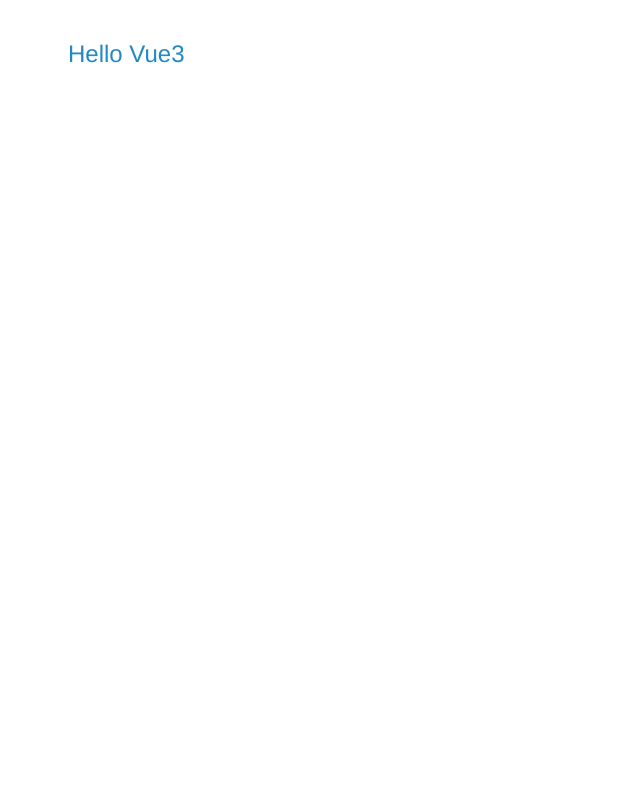
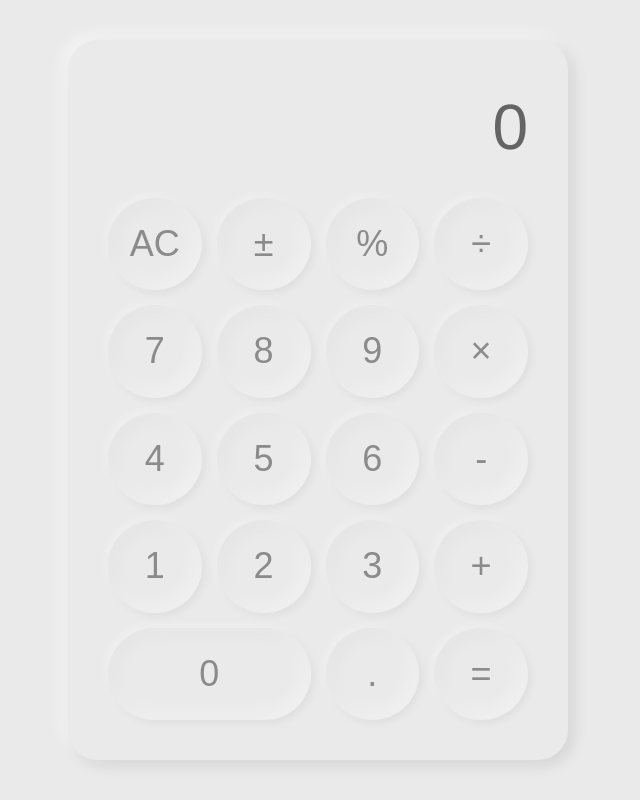
Before and after one commit to Saltro/vue-calculator, a Vue app: page / in a window 1280 px wide. Shown: the whole page, without its empty margins (322-962 px from the left). Built offline with nearby package versions, Linux system fonts and the light colour scheme.

Commit message:
style: 基本外观

```diff
--- a/src/App.vue
+++ b/src/App.vue
@@ -28,5 +28,6 @@
   display: flex;
   justify-content: center;
   align-items: center;
+  background-color: #EAEAEA;
 }
 </style>
--- a/src/components/Index.vue
+++ b/src/components/Index.vue
@@ -1,6 +1,25 @@
 <template>
   <div id="container">
-    <span>{{ hello }}</span>
+    <span id="result">{{ result }}</span>
+    <button id="ac">AC</button>
+    <button id="not">±</button>
+    <button id="percent">%</button>
+    <button id="division">÷</button>
+    <button id="seven">7</button>
+    <button id="eight">8</button>
+    <button id="nine">9</button>
+    <button id="multiply">×</button>
+    <button id="four">4</button>
+    <button id="five">5</button>
+    <button id="six">6</button>
+    <button id="minus">-</button>
+    <button id="one">1</button>
+    <button id="two">2</button>
+    <button id="three">3</button>
+    <button id="plus">+</button>
+    <button id="zero">0</button>
+    <button id="dot">.</button>
+    <button id="equal">=</button>
   </div>
 </template>
 
@@ -9,10 +28,10 @@
 
 export default defineComponent({
   setup () {
-    const hello = ref<string>('Hello Vue3')
+    const result = ref<string>('0')
 
     return {
-      hello
+      result
     }
   }
 })
@@ -24,9 +43,121 @@
   height: 90%;
   max-width: 500px;
   max-height: 750px;
-  span {
-    font-size: 24px;
-    color: #2189c5;
+  border-radius: 30px;
+  box-sizing: border-box;
+  display: grid;
+  grid: repeat(6, 1fr) / repeat(4, 1fr);
+  grid-template-areas: 'res res res res'
+                       'ac notbtn per div'
+                       'seven eight nine mul'
+                       'four five six minus'
+                       'one two three plus'
+                       'zero zero dot equal';
+  gap: 15px;
+  padding: 50px 40px 40px;
+  background-color: #EAEAEA;
+  box-shadow: 5px 5px 15px rgba($color: #000000, $alpha: 0.1),
+              -5px -5px 15px rgba($color: #FFFFFF, $alpha: 0.6);
+
+  #result {
+    color: #646464;
+    grid-area: res;
+    font-size: 64px;
+    text-align: right;
+  }
+
+  button {
+    font-size: 36px;
+    color: #8B8B8B;
+    background-color: #EAEAEA;
+    border: none;
+    border-radius: 50%;
+    box-shadow: 3px 3px 8px rgba($color: #000000, $alpha: 0.05),
+              -3px -3px 8px rgba($color: #FFFFFF, $alpha: 0.3),
+              inset 4px 4px 20px rgba($color: #000000, $alpha: 0.04),
+              inset -4px -4px 20px rgba($color: #FFFFFF, $alpha: 0.5);
+  }
+
+  button:active {
+    box-shadow: inset 6px 6px 15px rgba($color: #000000, $alpha: 0.1),
+                inset -6px -6px 15px rgba($color: #FFFFFF, $alpha: 0.4);
+  }
+
+  #ac {
+    grid-area: ac;
+  }
+
+  #not {
+    grid-area: notbtn;
+  }
+
+  #percent {
+    grid-area: per;
+  }
+
+  #division {
+    grid-area: div;
+  }
+
+  #seven {
+    grid-area: seven;
+  }
+
+  #eight {
+    grid-area: eight;
+  }
+
+  #nine {
+    grid-area: nine;
+  }
+
+  #multiply {
+    grid-area: mul;
+  }
+
+  #four {
+    grid-area: four;
+  }
+
+  #five {
+    grid-area: five;
+  }
+
+  #six {
+    grid-area: six;
+  }
+
+  #minus {
+    grid-area: minus;
+  }
+
+  #one {
+    grid-area: one;
+  }
+
+  #two {
+    grid-area: two;
+  }
+
+  #three {
+    grid-area: three;
+  }
+
+  #plus {
+    grid-area: plus;
+  }
+
+  #zero {
+    grid-area: zero;
+    border-radius: 60px;
+  }
+
+  #dot {
+    grid-area: dot;
+  }
+
+  #equal {
+    grid-area: equal;
   }
 }
 </style>
```
